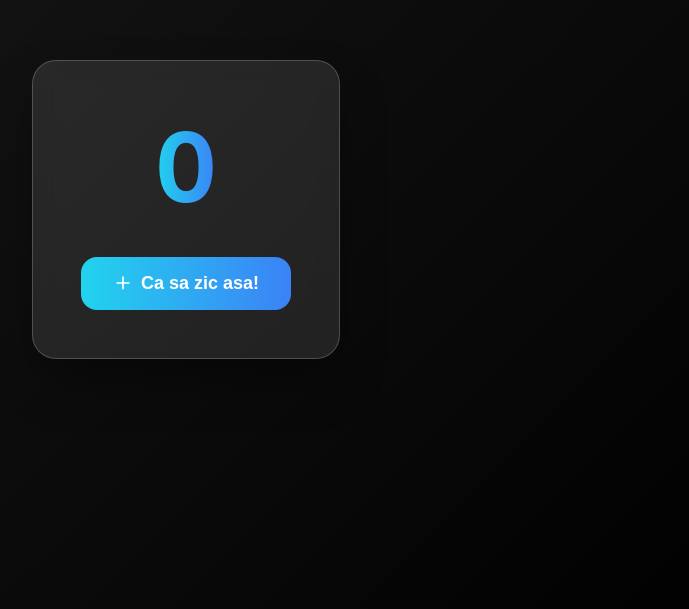
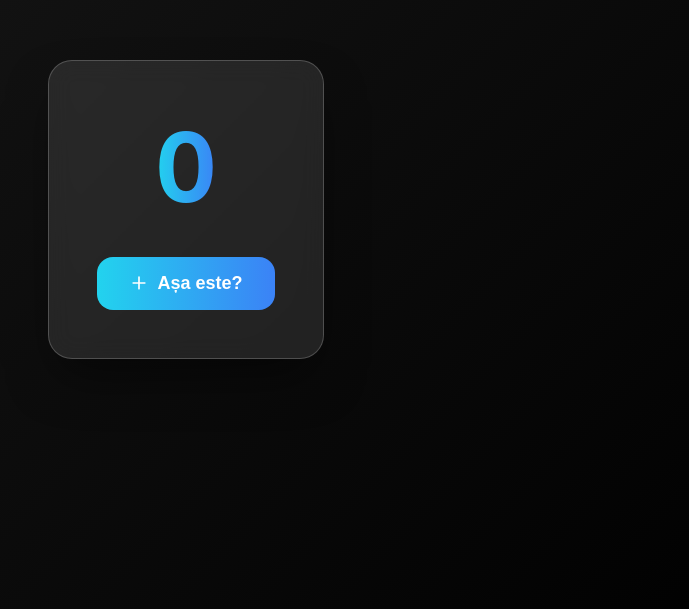
Before and after one commit to MelcuGoa/csza, a plain HTML site: page index.html in a window 1280 px wide. Shown: the part 191-800 px from the top of the page, without its empty margins (454-1143 px from the left). Drawn offline with Linux system fonts and the light colour scheme.

Commit message:
Update index.html

```diff
--- a/index.html
+++ b/index.html
@@ -3,7 +3,7 @@
 <head>
     <meta charset="UTF-8">
     <meta name="viewport" content="width=device-width, initial-scale=1.0">
-    <title>Ca sa zic asa</title>
+    <title>Așa este?</title>
     <link rel="stylesheet" href="styles.css">
 </head>
 <body>
@@ -16,7 +16,7 @@
                     <svg xmlns="http://www.w3.org/2000/svg" width="20" height="20" viewBox="0 0 24 24" fill="none" stroke="currentColor" stroke-width="2" stroke-linecap="round" stroke-linejoin="round">
                         <path d="M12 5v14m-7-7h14"/>
                     </svg>
-                    <span>Ca sa zic asa!</span>
+                    <span>Așa este?</span>
                 </div>
             </button>
         </div>
```
